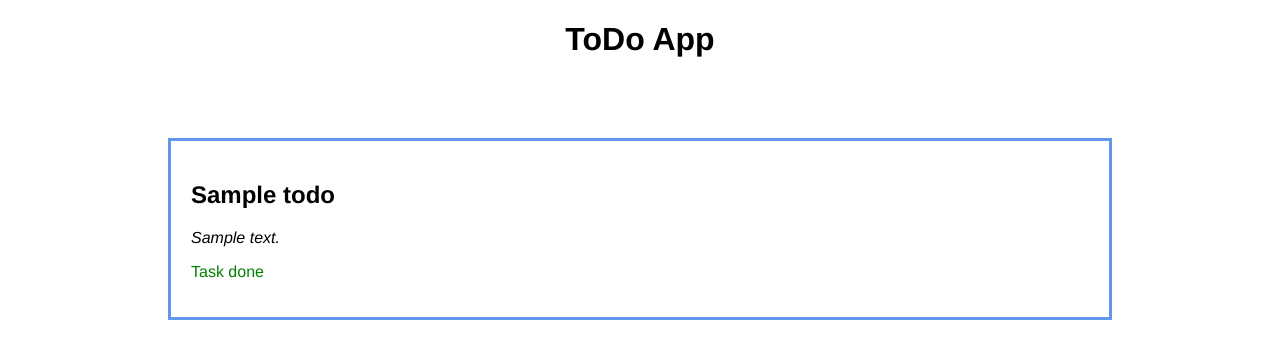
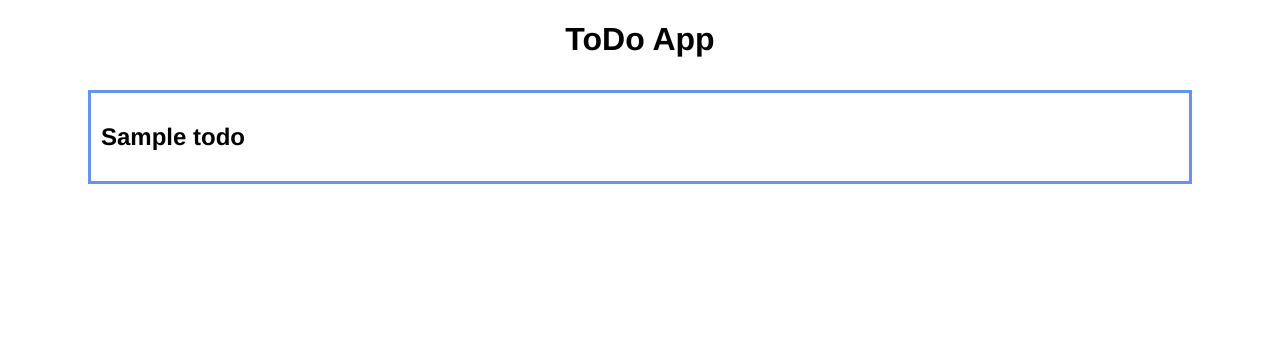
Before and after one commit to DimoDimchev/SoftUni-Python-Web-Basics, a Django app: page /todo/ in a window 1280 px wide. Shown: the top 359 px of the page. Run offline with Django 3.2, Linux system fonts and the light colour scheme; tables that the repository leaves empty hold one stand-in row (values such as "Sample post").

Commit message:
Made changes to ToDo app styling

```diff
--- a/static/css/to_do.css
+++ b/static/css/to_do.css
@@ -8,11 +8,12 @@ h1{
 
 h2{
     color: black;
+    cursor: pointer;
 }
 
 div{
-    margin: 5rem 10rem;
-    padding: 20px 20px;
+    margin: 2rem 5rem;
+    padding: 10px 10px;
     border: 3px solid #6495ed;
 }
 
--- a/static/js/todo.js
+++ b/static/js/todo.js
@@ -7,7 +7,6 @@ divElements.forEach((element) => {
             contentDiv.style.display = 'block';
         } else {
             contentDiv.style.display = 'none';
-
         }
     });
 });
--- a/templates/todo.html
+++ b/templates/todo.html
@@ -11,8 +11,8 @@
     <h1>ToDo App</h1>
     {% for to_do in todos %}
         <div class="to_do_item">
-            <a href="#" class="toggle"><h2>{{ to_do.title }}</h2></a>
-            <div class="content">
+            <h2 class="toggle">{{ to_do.title }}</h2>
+            <div class="content" style="display: none">
                 <p><i>{{ to_do.description }}</i></p>
                 {% if to_do.is_done %}
                 <p class="done">Task done</p>
```
